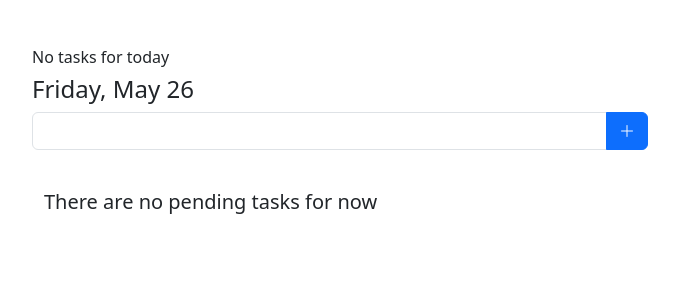
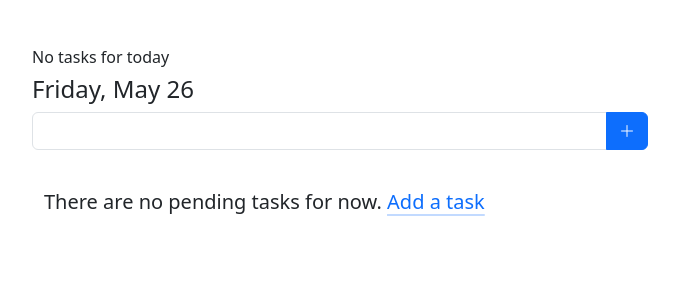
Before and after one commit to jp72924/todo, a Django app: page /list/ in a window 1280 px wide. Shown: the top 300 px of the page, without its empty margins (300-979 px from the left). Run offline with Django 4.2, Linux system fonts and the light colour scheme; data that the repository does not hold is empty.

Commit message:
Added some minor improvements

```diff
--- a/list/templates/list/task_list.html
+++ b/list/templates/list/task_list.html
@@ -99,7 +99,7 @@
 			{% endfor %}
 
 			{% if not overdue and not pending %}
-			    <h5>There are no pending tasks for now</h5>
+			    <h5>There are no pending tasks for now. <a class="link-primary link-offset-2 link-underline-opacity-25 link-underline-opacity-100-hover" role="button" data-bs-toggle="modal" data-bs-target="#formModal" href="#">Add a task</a></h5>
 			{% endif %}
 			</div>
 		</div>
@@ -118,7 +118,7 @@
 				</div>
 				<div class="modal-body">
 					<div class="form-floating mb-3">
-						<input type="text" class="form-control" id="titleInput" name="title">
+						<input type="text" class="form-control" id="titleInput" name="title" required>
 						<label for="titleInput">Name</label>
 					</div>
 					<div class="form-floating mb-3">
```
